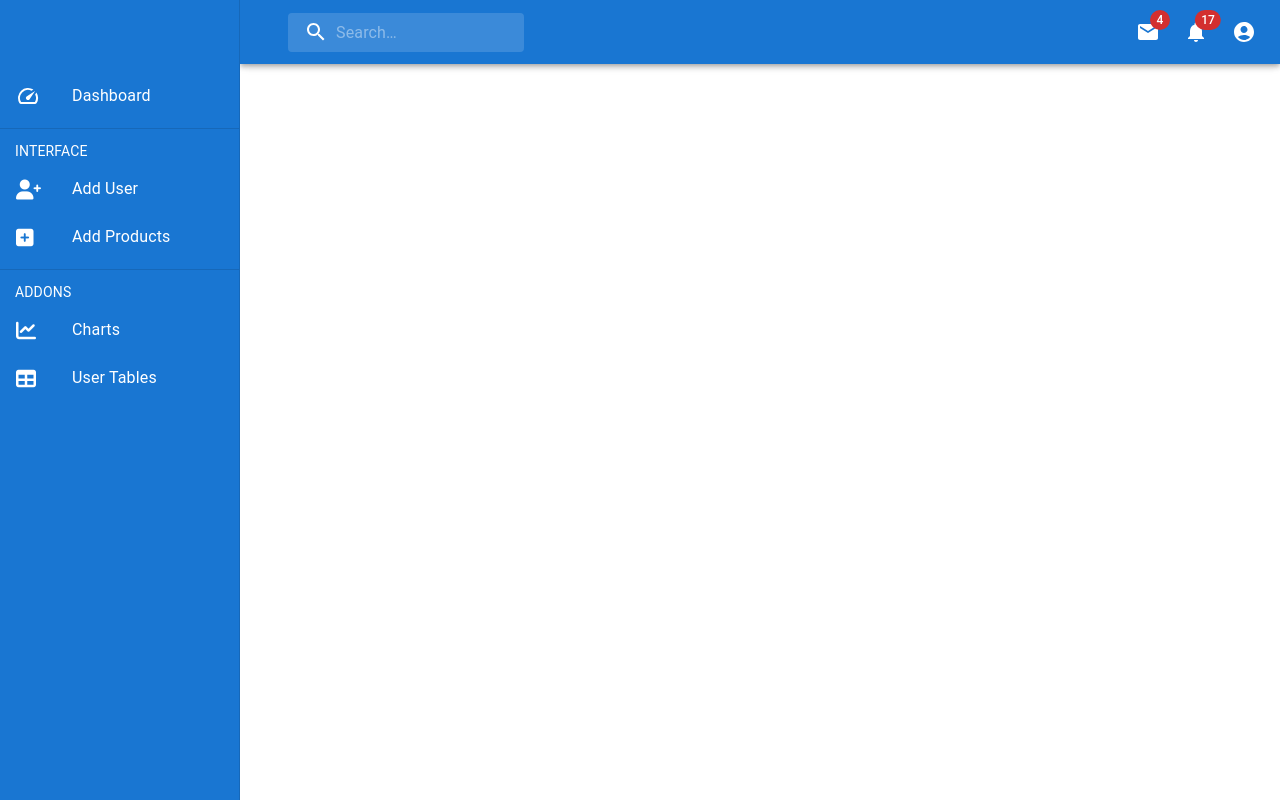
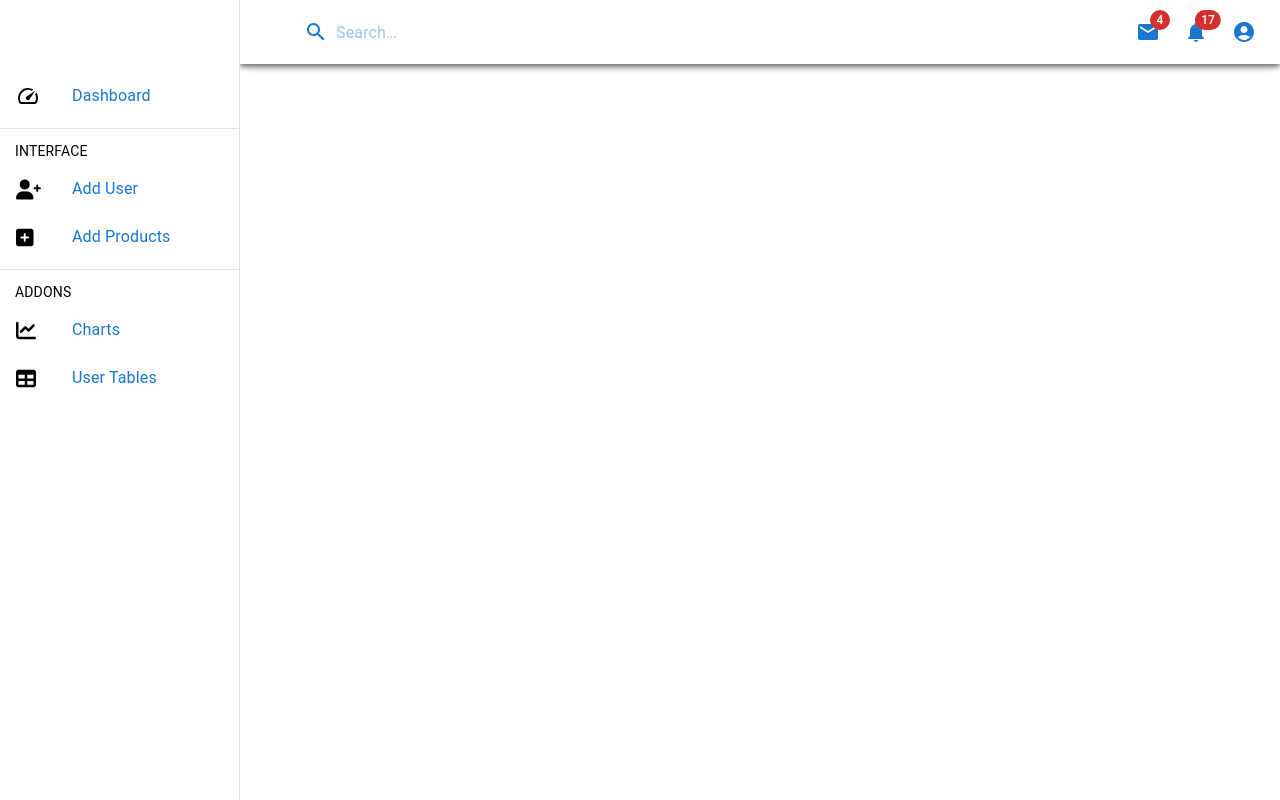
Before and after one commit to Karthikeyangeo/admin-dashboard-react, a React (Create React App) app: page /permanent in a window 1280 px wide. Built offline with nearby package versions, Linux system fonts and the light colour scheme.

Commit message:
drawer responsive

```diff
--- a/package.json
+++ b/package.json
@@ -9,6 +9,8 @@
     "@fortawesome/free-regular-svg-icons": "^6.1.1",
     "@fortawesome/free-solid-svg-icons": "^6.1.1",
     "@fortawesome/react-fontawesome": "^0.1.18",
+    "@material-ui/core": "^4.12.4",
+    "@material-ui/styles": "^4.11.5",
     "@mui/icons-material": "^5.5.1",
     "@mui/lab": "^5.0.0-alpha.76",
     "@mui/material": "^5.5.3",
--- a/src/App.css
+++ b/src/App.css
@@ -6,7 +6,9 @@
   padding-left:15px;
   text-align: left;
  }
-
+.homePage{
+  margin-top: 15vh;
+}
  .addUser,.addProduct{
   display: flex;
   flex-direction: column;
--- a/src/App.js
+++ b/src/App.js
@@ -1,13 +1,14 @@
 
 import './App.css';
 import * as React from 'react';
-import {AdminDashboard} from './components/AdminDashboard';
+import {PermanentDrawer} from './components/PermanentDrawer';
 import { Switch, Route } from "react-router-dom";
 import { AddUser } from './routes/addUser';
 import { AddProducts } from './routes/addProducts';
 import {UserTable} from './routes/userTable';
 import {createContext,useState} from 'react';
 import {userData} from './globalData'
+import {AdminDashboard} from './components/AdminDashboard.js'
 
 export const StudentContext = createContext();
 
@@ -30,8 +31,16 @@ function App() {
             <Route path="/userTable">
               <UserTable />
             </Route>
+
+            {/* For Checking purpose */}
+            <Route path ='/permanent'>
+              <PermanentDrawer />
+            </Route>
             <Route exact path ='/'>
+              <div className='homePage'>
               <h1>Hi</h1>
+              </div>
+
             </Route>
           </StudentContext.Provider>
       </Switch>
--- a/src/components/AdminAppBar.js
+++ b/src/components/AdminAppBar.js
@@ -14,6 +14,8 @@ import MailIcon from '@mui/icons-material/Mail';
 import NotificationsIcon from '@mui/icons-material/Notifications';
 import MoreIcon from '@mui/icons-material/MoreVert';
 
+
+const drawerWidth = 240;
 const Search = styled('div')(({ theme }) => ({
   position: 'relative',
   borderRadius: theme.shape.borderRadius,
@@ -154,7 +156,15 @@ export default function AdminAppBar() {
 
   return (
     <Box sx={{ flexGrow: 1 }}>
-      <AppBar position="static" color="transparent">
+      <AppBar
+        position="fixed"
+        color="inherit"
+        sx={{
+          width: { sm: `calc(100% - ${drawerWidth}px)` },
+          ml: { sm: `${drawerWidth}px` },
+          color:'#1976D2'
+        }}
+        >
         <Toolbar>
 
           <Search>
--- a/src/components/AdminDashboard.js
+++ b/src/components/AdminDashboard.js
@@ -1,37 +1,43 @@
 import * as React from 'react';
+import PropTypes from 'prop-types';
+import AppBar from '@mui/material/AppBar';
 import Box from '@mui/material/Box';
+import CssBaseline from '@mui/material/CssBaseline';
+import Divider from '@mui/material/Divider';
 import Drawer from '@mui/material/Drawer';
-import CssBaseline from '@mui/material/CssBaseline';
-import AppBar from '@mui/material/AppBar';
-import Toolbar from '@mui/material/Toolbar';
+import IconButton from '@mui/material/IconButton';
+import InboxIcon from '@mui/icons-material/MoveToInbox';
 import List from '@mui/material/List';
-import Divider from '@mui/material/Divider';
 import ListItem from '@mui/material/ListItem';
 import ListItemIcon from '@mui/material/ListItemIcon';
 import ListItemText from '@mui/material/ListItemText';
+import MailIcon from '@mui/icons-material/Mail';
+import MenuIcon from '@mui/icons-material/Menu';
+import Toolbar from '@mui/material/Toolbar';
+import Typography from '@mui/material/Typography';
 import SpeedIcon from '@mui/icons-material/Speed';
-import AdminAppBar from './AdminAppBar';
-import { useHistory } from 'react-router-dom';
-
-
-
 
 const drawerWidth = 240;
 
 
-  function AdminDashboard() {
-    const history = useHistory();
+
+function AdminDashboard(props) {
+  const { window } = props;
+  const [mobileOpen, setMobileOpen] = React.useState(false);
+
+  const handleDrawerToggle = () => {
+    setMobileOpen(!mobileOpen);
+  };
+
   const secondaryText = {
-      color: 'white'
+    color: 'black'
   }
 
   // format for changing color in Material UI Icons
   const iconColor ={
-      color: 'white',
+    color: 'black',
     size:'larger'
   }
-
-
   const list1 = [
     {
       text:'Add User',
@@ -58,42 +64,10 @@ const drawerWidth = 240;
     }
   ]
 
-
-  return (
-    <Box sx={{ display: 'flex' }}>
-      <CssBaseline />
-      <AppBar
-        position="fixed"
-        sx={{ width: `calc(100% - ${drawerWidth}px)`, ml: `${drawerWidth}px` }}
-        // color="transparent"
-        elevation={0}
-
-      >
-        <AdminAppBar />
-
-      </AppBar>
-      <Drawer
-        sx={{
-          width: drawerWidth,
-          flexShrink: 0,
-          '& .MuiDrawer-paper': {
-            width: drawerWidth,
-            boxSizing: 'border-box',
-          },
-        }}
-        variant="permanent"
-        anchor="left"
-        PaperProps={{
-          sx: {
-            backgroundColor: "#1976d2",
-            color: "white",
-
-          }
-
-        }}
-      >
-
+  const drawer = (
+    <div>
       <Toolbar />
+      <Divider />
       <List>
         <ListItem button key={'dashboard'}component='a' href={'/'}>
               <ListItemIcon >
@@ -126,9 +100,79 @@ const drawerWidth = 240;
             </ListItem>
           ))}
         </List>
+    </div>
+  );
+
+  const container = window !== undefined ? () => window().document.body : undefined;
+
+  return (
+    <Box sx={{ display: 'flex' }}>
+      <CssBaseline />
+      <AppBar
+        position="fixed"
+        sx={{
+          width: { sm: `calc(100% - ${drawerWidth}px)` },
+          ml: { sm: `${drawerWidth}px` },
+        }}
+      >
+        <Toolbar>
+          <IconButton
+            color="inherit"
+            aria-label="open drawer"
+            edge="start"
+            onClick={handleDrawerToggle}
+            sx={{ mr: 2, display: { sm: 'none' } }}
+          >
+            <MenuIcon />
+          </IconButton>
+          <Typography variant="h6" noWrap component="div">
+            Admin Dashboard
+          </Typography>
+        </Toolbar>
+      </AppBar>
+      <Box
+        component="nav"
+        sx={{ width: { sm: drawerWidth }, flexShrink: { sm: 0 } }}
+        aria-label="mailbox folders"
+      >
+        {/* The implementation can be swapped with js to avoid SEO duplication of links. */}
+        <Drawer
+          container={container}
+          variant="temporary"
+          open={mobileOpen}
+          onClose={handleDrawerToggle}
+          ModalProps={{
+            keepMounted: true, // Better open performance on mobile.
+          }}
+          sx={{
+            display: { xs: 'block', sm: 'none' },
+            '& .MuiDrawer-paper': { boxSizing: 'border-box', width: drawerWidth },
+          }}
+        >
+          {drawer}
         </Drawer>
+        <Drawer
+          variant="permanent"
+          sx={{
+            display: { xs: 'none', sm: 'block' },
+            '& .MuiDrawer-paper': { boxSizing: 'border-box', width: drawerWidth },
+          }}
+          open
+        >
+          {drawer}
+        </Drawer>
+      </Box>
+
     </Box>
   );
 }
 
+AdminDashboard.propTypes = {
+  /**
+   * Injected by the documentation to work in an iframe.
+   * You won't need it on your project.
+   */
+  window: PropTypes.func,
+};
+
 export {AdminDashboard};
--- /dev/null
+++ b/src/components/PermanentDrawer.js
@@ -0,0 +1,165 @@
+import * as React from 'react';
+import Box from '@mui/material/Box';
+import PropTypes from 'prop-types';
+import Drawer from '@mui/material/Drawer';
+import CssBaseline from '@mui/material/CssBaseline';
+import AppBar from '@mui/material/AppBar';
+import Toolbar from '@mui/material/Toolbar';
+import List from '@mui/material/List';
+import Divider from '@mui/material/Divider';
+import ListItem from '@mui/material/ListItem';
+import ListItemIcon from '@mui/material/ListItemIcon';
+import ListItemText from '@mui/material/ListItemText';
+import SpeedIcon from '@mui/icons-material/Speed';
+import AdminAppBar from './AdminAppBar';
+import { useHistory } from 'react-router-dom';
+import { makeStyles } from "@material-ui/core/styles";
+
+
+const drawerWidth = 240;
+
+
+  function PermanentDrawer(props) {
+    const history = useHistory();
+    const { window } = props;
+    const [mobileOpen, setMobileOpen] = React.useState(false);
+
+    const handleDrawerToggle = () => {
+      setMobileOpen(!mobileOpen);
+    };
+
+    const secondaryText = {
+      color: 'black'
+    }
+
+    // format for changing color in Material UI Icons
+    const iconColor ={
+      color: 'black',
+      size:'larger'
+    }
+
+    // const customBgColor = {color:'#1976D2'}
+
+    const useStyles = makeStyles({
+
+      paper: {
+        color: '#1976D2'
+      }
+    });
+
+    const classes = useStyles();
+    const list1 = [
+      {
+        text:'Add User',
+        icon: <i className="fa-solid fa-user-plus  fa-lg" style={iconColor} ></i>,
+        path:'/addUser'
+      },
+      {
+        text:'Add Products',
+        icon: <i className="fa-solid fa-square-plus  fa-lg" style={secondaryText} size="lg"></i>,
+        path:'/addProducts'
+      }
+    ];
+
+    const list2 = [
+
+      {
+        text:'Charts',
+        icon: <i className="fa-solid fa-chart-line  fa-lg" style={secondaryText}></i>
+      },
+      {
+        text:'User Tables',
+        icon: <i className="fa-solid fa-table  fa-lg" style={secondaryText}></i>,
+        path:'/userTable'
+      }
+    ]
+
+    const drawer = (
+      <div>
+        <Toolbar />
+        <List>
+        <ListItem button key={'dashboard'}component='a' href={'/'}>
+              <ListItemIcon >
+                <SpeedIcon style={iconColor}/>
+              </ListItemIcon>
+              <ListItemText primary={'Dashboard'} />
+            </ListItem>
+        </List>
+        <Divider />
+        <List>
+          <ListItemText secondary={'INTERFACE'}  variant="text" secondaryTypographyProps={{style :secondaryText}} ></ListItemText>
+          {list1.map((e) => (
+            <ListItem button key={e.text} component='a' href={e.path}>
+              <ListItemIcon>
+                {e.icon}
+              </ListItemIcon>
+              <ListItemText primary={e.text} />
+            </ListItem>
+          ))}
+        </List>
+        <Divider />
+        <List>
+        <ListItemText secondary={'ADDONS'}  variant="text"  secondaryTypographyProps={{style :secondaryText}}></ListItemText>
+          {list2.map((e) => (
+            <ListItem button key={e.text} component='a' href={e.path}>
+              <ListItemIcon>
+                {e.icon}
+              </ListItemIcon>
+              <ListItemText primary={e.text} />
+            </ListItem>
+          ))}
+        </List>
+      </div>
+    );
+
+    const container = window !== undefined ? () => window().document.body : undefined;
+  return (
+    <Box sx={{ display: 'flex'}}>
+      <CssBaseline />
+      <AppBar
+        position="fixed"
+        sx={{ width: `calc(100% - ${drawerWidth}px)`, ml: `${drawerWidth}px` }}
+
+      >
+        <AdminAppBar />
+
+      </AppBar>
+      {/* The implementation can be swapped with js to avoid SEO duplication of links. */}
+      <Drawer
+          container={container}
+          variant="temporary"
+          open={mobileOpen}
+          classes={{ paper: classes.paper }}
+          onClose={handleDrawerToggle}
+          ModalProps={{
+            keepMounted: true, // Better open performance on mobile.
+          }}
+          sx={{
+            display: { xs: 'block', sm: 'none' },
+            '& .MuiDrawer-paper': { boxSizing: 'border-box', width: drawerWidth },
+          }}
+        >
+          {drawer}
+        </Drawer>
+        <Drawer
+          variant="permanent"
+          classes={{ paper: classes.paper }}
+          sx={{
+            display: { xs: 'none', sm: 'block' },
+            '& .MuiDrawer-paper': { boxSizing: 'border-box', width: drawerWidth },
+          }}
+          open
+        >
+          {drawer}
+        </Drawer>
+    </Box>
+  );
+}
+PermanentDrawer.propTypes = {
+  /**
+   * Injected by the documentation to work in an iframe.
+   * You won't need it on your project.
+   */
+  window: PropTypes.func,
+};
+export {PermanentDrawer};
--- a/src/routes/userTable.js
+++ b/src/routes/userTable.js
@@ -36,7 +36,7 @@ const columns = [
     return (
         <Box
         component="main"
-        sx={{ flexGrow: 1, bgcolor: 'background.default', m:3,mt:15 }}
+        sx={{ flexGrow: 1, bgcolor: 'background.default', m:10,mt:15 }}
         >
             <div style={{ height: 400, width: '80%',paddingLeft:55}}>
             <DataGrid
```
Also changed, not shown: 1 other file (tests, documents, lock files or other folders). Lines whose indentation alone changed are shown as unchanged.
